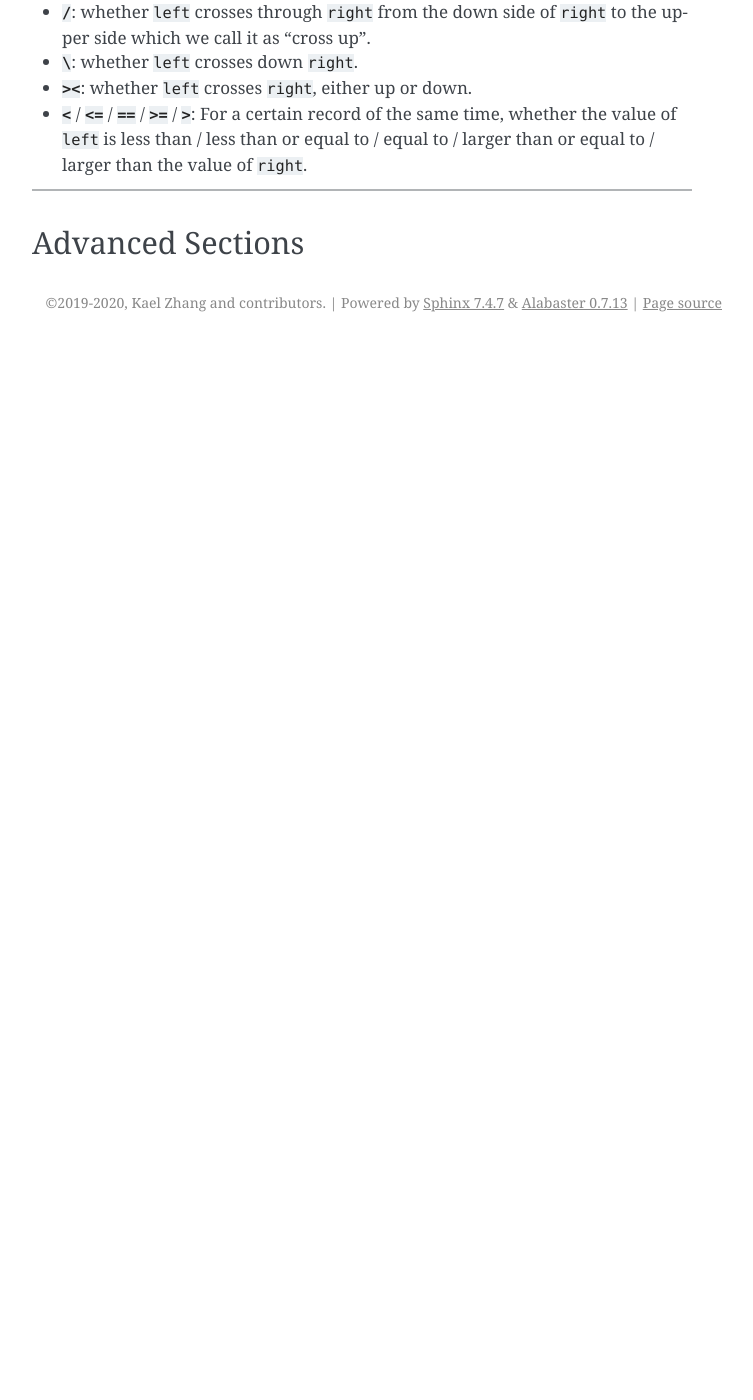
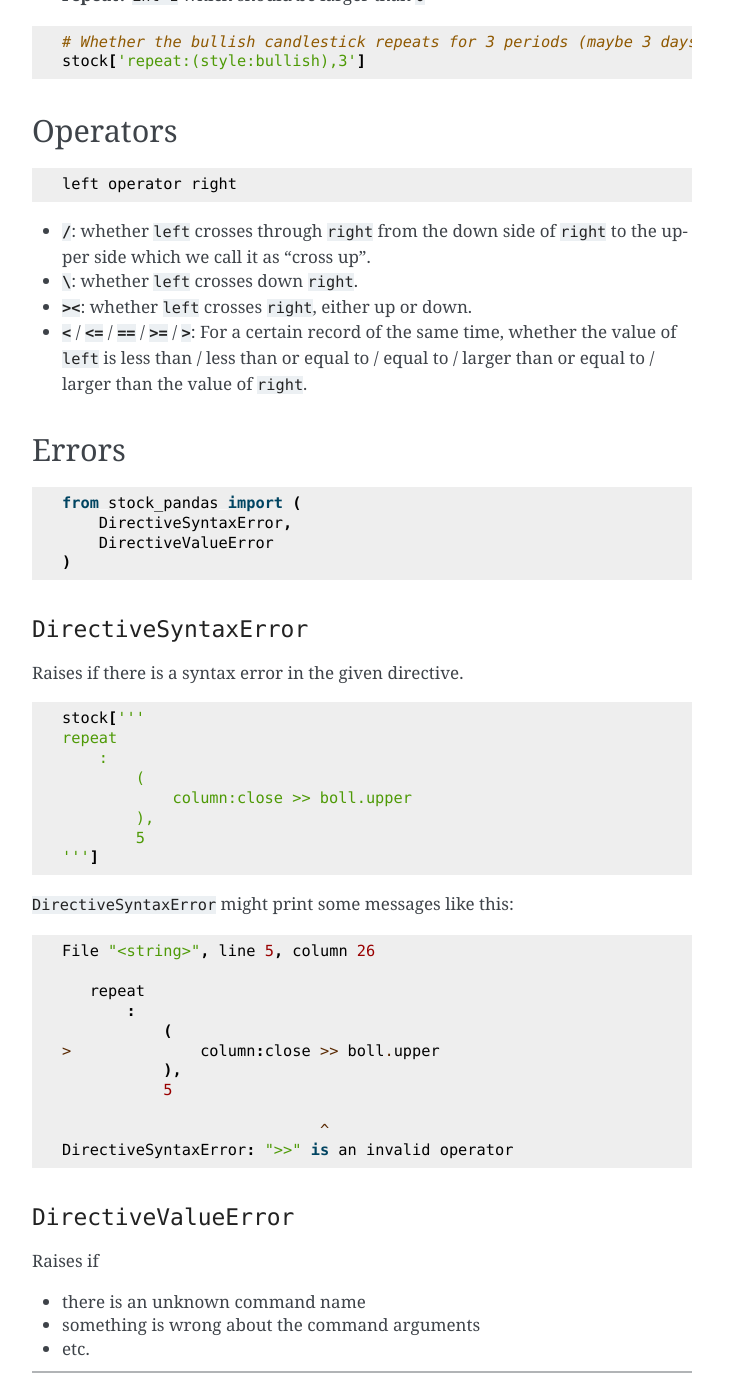
Before and after one commit to kaelzhang/stock-pandas, a Sphinx documentation site: the page built from docs/README.md, in a window 1280 px wide and 1400 px high, scrolled down 7724 px. Shown: the whole window, without its empty margins (388-1141 px from the left). Built offline with Sphinx 7.4.7, drawn with Linux system fonts in a browser that asks for light colours; before the commit the page ends 8066 px from its top, so only the background shows below that; some of the changed text lies outside the part shown.

Commit message:
0.10.0: more docs

````diff
--- a/docs/README.md
+++ b/docs/README.md
@@ -160,6 +160,17 @@ stock['macd:,,10']
 
 # We must wrap a parameter which is a nested command or directive
 stock['increase:(ma:20,close),3']
+
+# stock-pandas has a powerful directive parser,
+# so we could even write directives like this:
+stock['''
+repeat
+    :
+        (
+            column:close > boll.upper
+        ),
+        5
+''']
 ```
 
 ## Built-in Commands of Indicators
@@ -341,6 +352,53 @@ left operator right
 - **`><`**: whether `left` crosses `right`, either up or down.
 - **`<`** / **`<=`** / **`==`** / **`>=`** / **`>`**: For a certain record of the same time, whether the value of `left` is less than / less than or equal to / equal to / larger than or equal to / larger than the value of `right`.
 
+## Errors
+
+```py
+from stock_pandas import (
+    DirectiveSyntaxError,
+    DirectiveValueError
+)
+```
+
+### `DirectiveSyntaxError`
+
+Raises if there is a syntax error in the given directive.
+
+```py
+stock['''
+repeat
+    :
+        (
+            column:close >> boll.upper
+        ),
+        5
+''']
+```
+
+`DirectiveSyntaxError` might print some messages like this:
+
+```
+File "<string>", line 5, column 26
+
+   repeat
+       :
+           (
+>              column:close >> boll.upper
+           ),
+           5
+
+                            ^
+DirectiveSyntaxError: ">>" is an invalid operator
+```
+
+### `DirectiveValueError`
+
+Raises if
+- there is an unknown command name
+- something is wrong about the command arguments
+- etc.
+
 ****
 
 ## Advanced Sections
--- a/stock_pandas/__init__.py
+++ b/stock_pandas/__init__.py
@@ -1,5 +1,5 @@
 # beta version
-__version__ = '0.9.0'
+__version__ = '0.10.0'
 
 from .dataframe import StockDataFrame  # noqa
 from .common import DirectiveCache     # noqa
````
Also changed, not shown: 1 other file.
